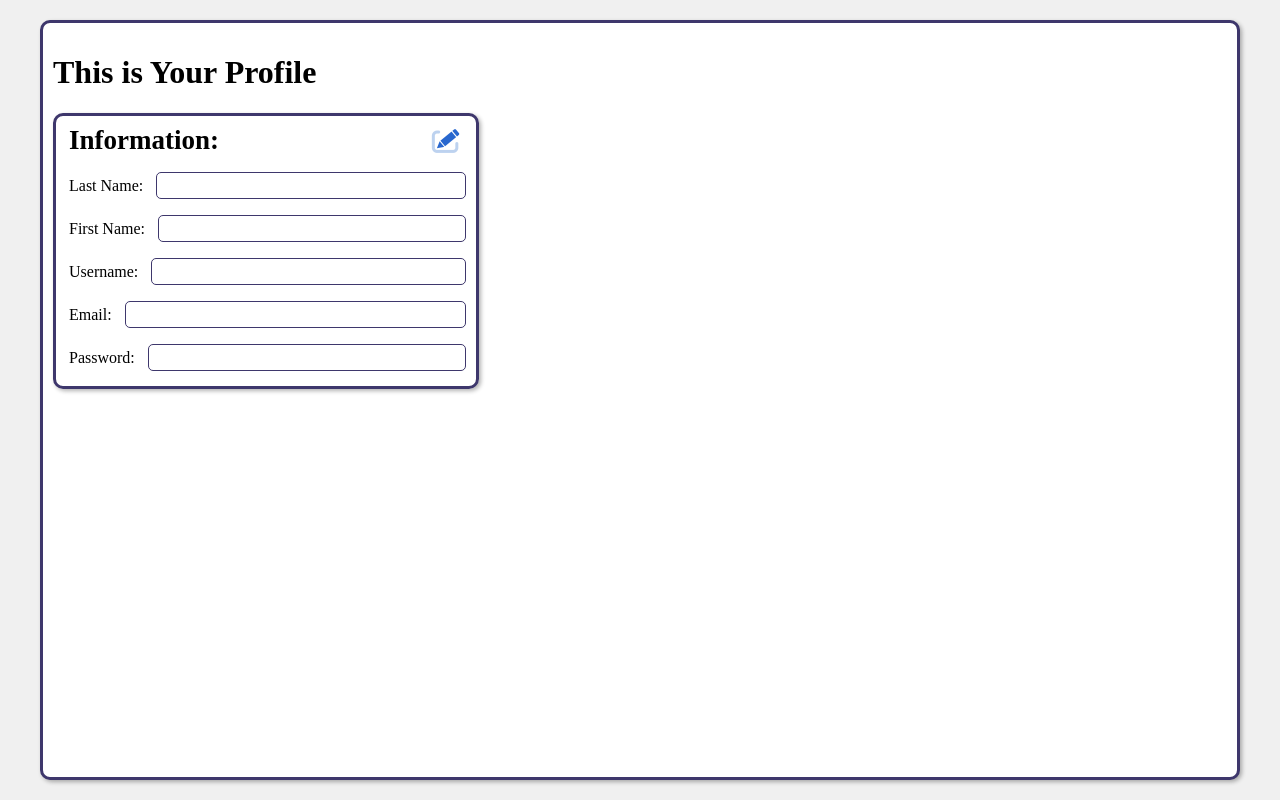
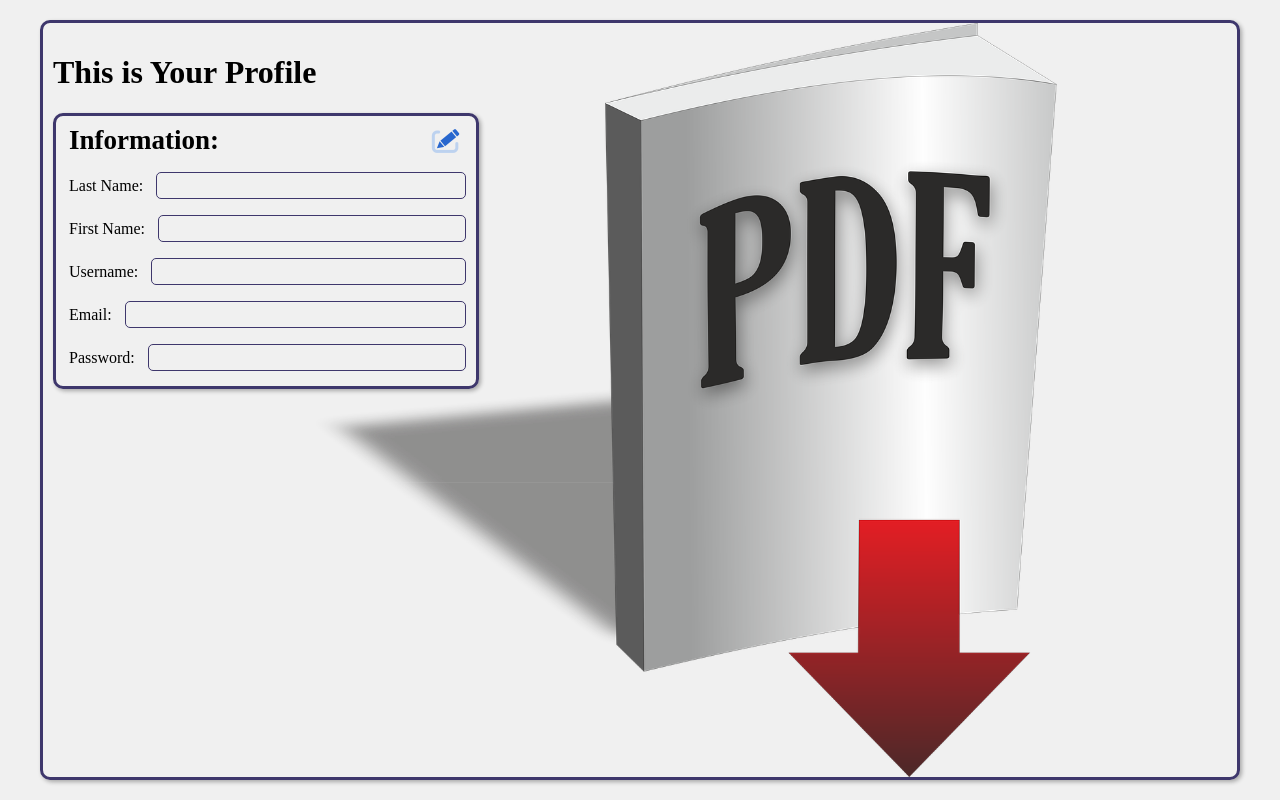
Before and after one commit to ALEX13GBeb/PDF-Merger, a Flask app: page /profile in a window 1280 px wide. Run offline with Flask 3, Linux system fonts and the light colour scheme.

Commit message:
Added Profile Background Image

```diff
--- a/app.py
+++ b/app.py
@@ -52,6 +52,7 @@ def login_page():
                         ########################
                         session["logged_in"]=True
                         ########################
+
                         return redirect(url_for("index"))  # Redirect to the index or another page
 
         # Set an error message in session if login fails
--- a/templates/profile.html
+++ b/templates/profile.html
@@ -8,7 +8,10 @@
     <style>
         .page-box {
             position: absolute;
-            background-color: #FFFFFF;
+            background-image: url("static/images/pdf_background.jpg");
+            background-size:contain;
+            background-repeat:no-repeat;
+            background-position:center;
             border: 3px solid #3E376C;
             top: 20px;
             left: 40px;
```
Also changed, not shown: static/images/pdf_background.jpg (added).
